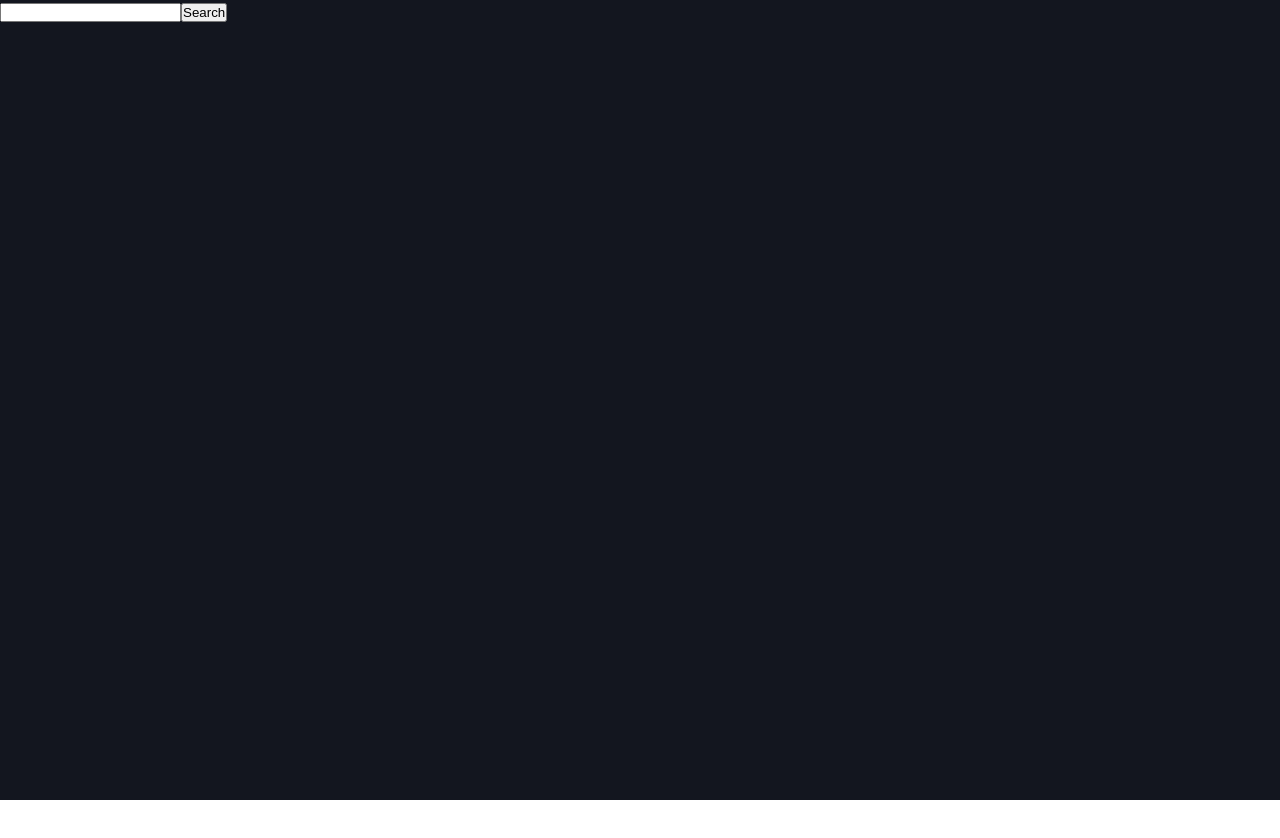
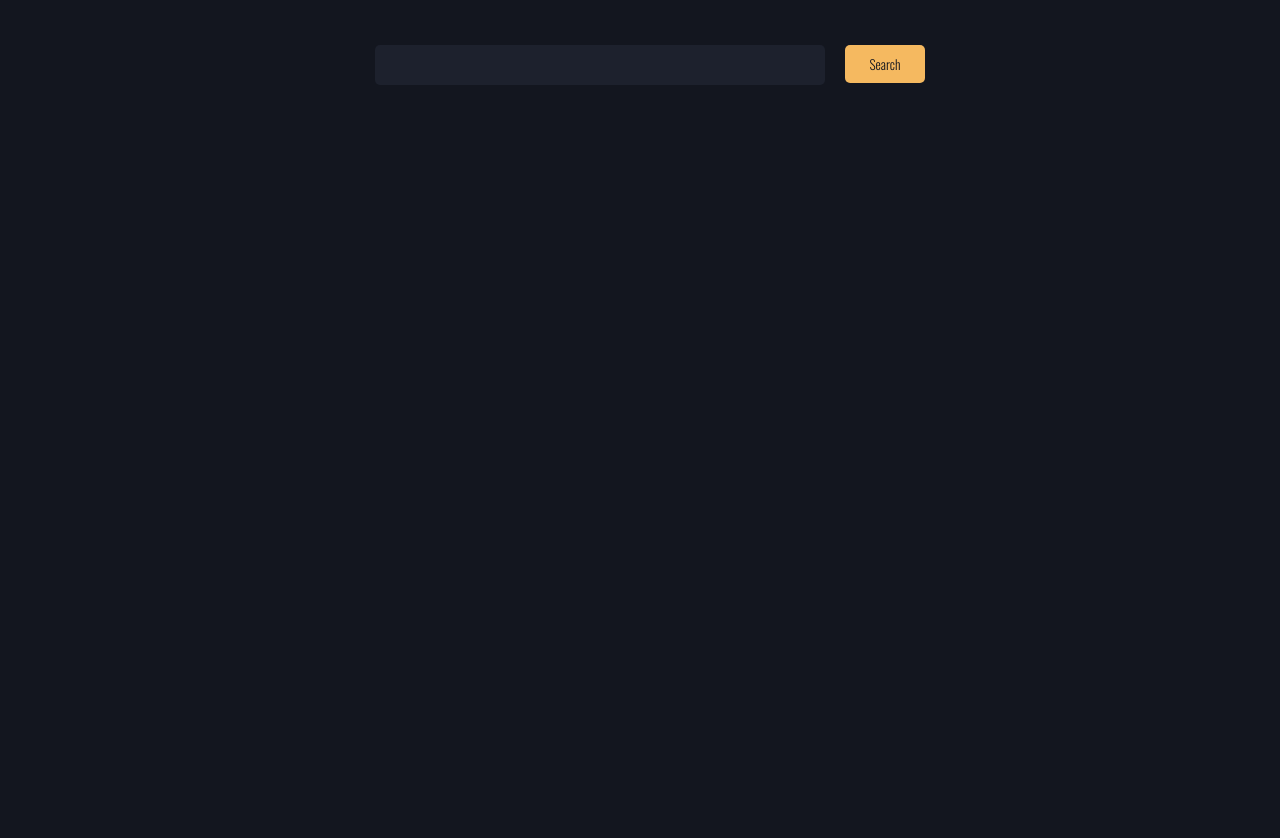
Before and after one commit to Rafaseoanes/Tv-shows-search, a React (Create React App) app: page / in a window 1280 px wide. Shown: the top 838 px of the page. Before the commit the page ends 800 px from the top, so only its background shows below. Built offline with nearby package versions, Linux system fonts and the light colour scheme.

Commit message:
Style added

```diff
--- a/src/App.jsx
+++ b/src/App.jsx
@@ -3,7 +3,7 @@ import Search from "./components/Search";
 
 const App = () => {
   return (
-    <div style={{backgroundColor: "#13161f", height: "100vh"}}>
+    <div style={{backgroundColor: "#13161f", height: "120vh"}}>
       <Search />
 
     </div>
--- /dev/null
+++ b/src/components/Search.css
@@ -0,0 +1,27 @@
+@import url('https://fonts.googleapis.com/css2?family=Oswald:wght@200;300&display=swap');
+.searchForm{
+    text-align: center;
+}
+.textField{
+    border: none;
+    border-style: none;
+    background-color: rgb(29, 33, 45);
+    height: 40px;
+    width: 450px;
+    border-radius: 5px;
+    margin: 45px 20px 0px 20px;
+    padding: 0 15px;
+    color: white;
+
+}
+.submitButton{
+    border: none;
+    border-style: none;
+    background-color: rgb(245, 185, 96);
+    height: 38px;
+    width: 80px;
+    border-radius: 5px;
+    font-family: 'Oswald', sans-serif;
+    font-weight: 300;
+    color: #13161f;
+}
--- a/src/components/Search.jsx
+++ b/src/components/Search.jsx
@@ -1,5 +1,6 @@
 import React, {useState} from 'react'
 import Results from './Results'
+import './Search.css'
 import { Formik, Form, Field, ErrorMessage } from 'formik'
 
 
@@ -28,7 +29,7 @@ function Search() {
     }
 
   return (
-    <div>
+    <div className='searchForm'>
         <Formik
         initialValues={{
             showName: ''
@@ -37,9 +38,9 @@ function Search() {
         validate = { validations }
         >
             <Form>
-                <Field name='showName' type='text'/>
+                <Field className='textField' name='showName' type='text'/>
                 <ErrorMessage name='showName' />
-                <button type='submit' >Search</button>
+                <button className='submitButton' type='submit' >Search</button>
             </Form>
         </Formik>
         <Results data={ data } />
```
